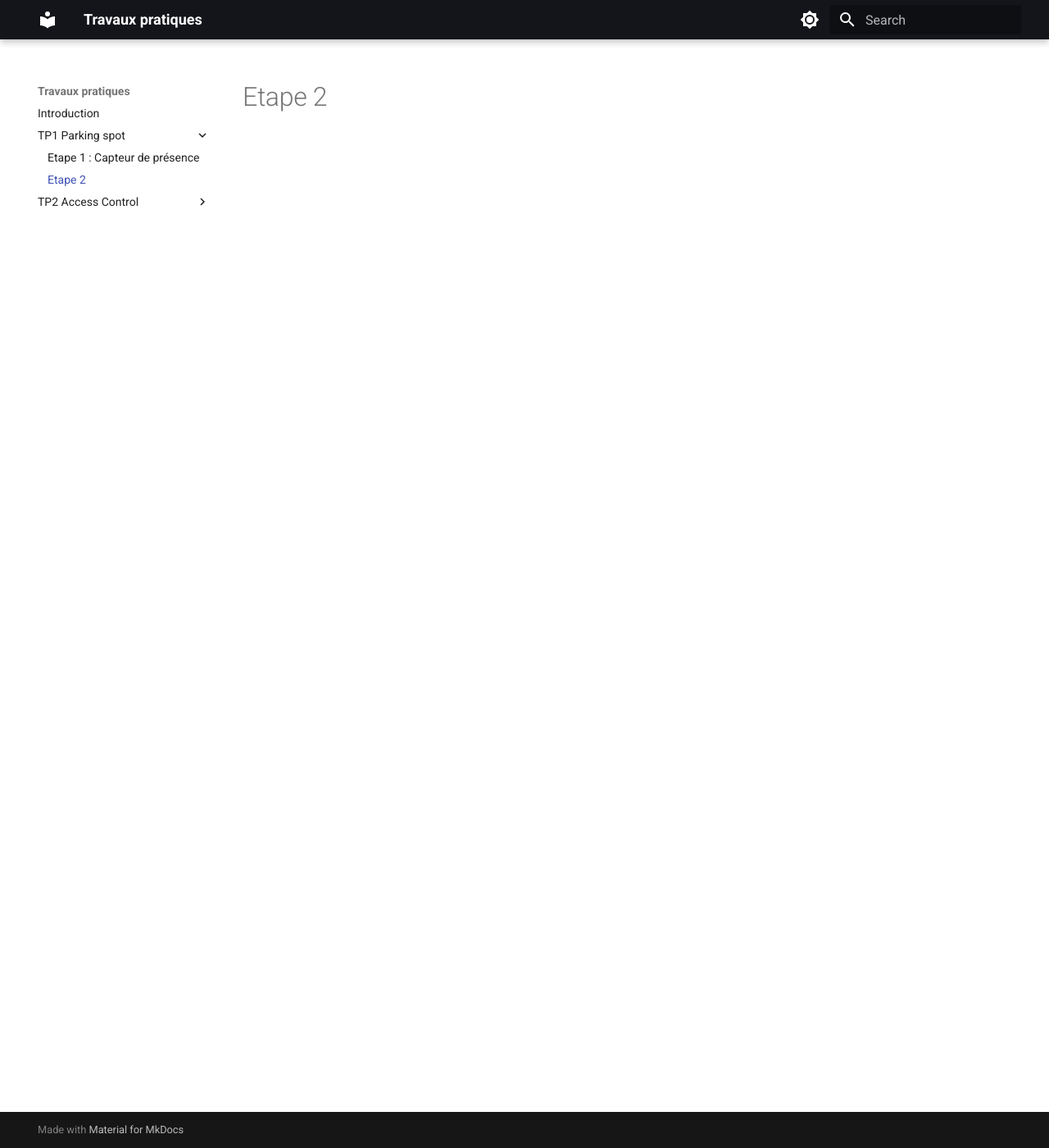
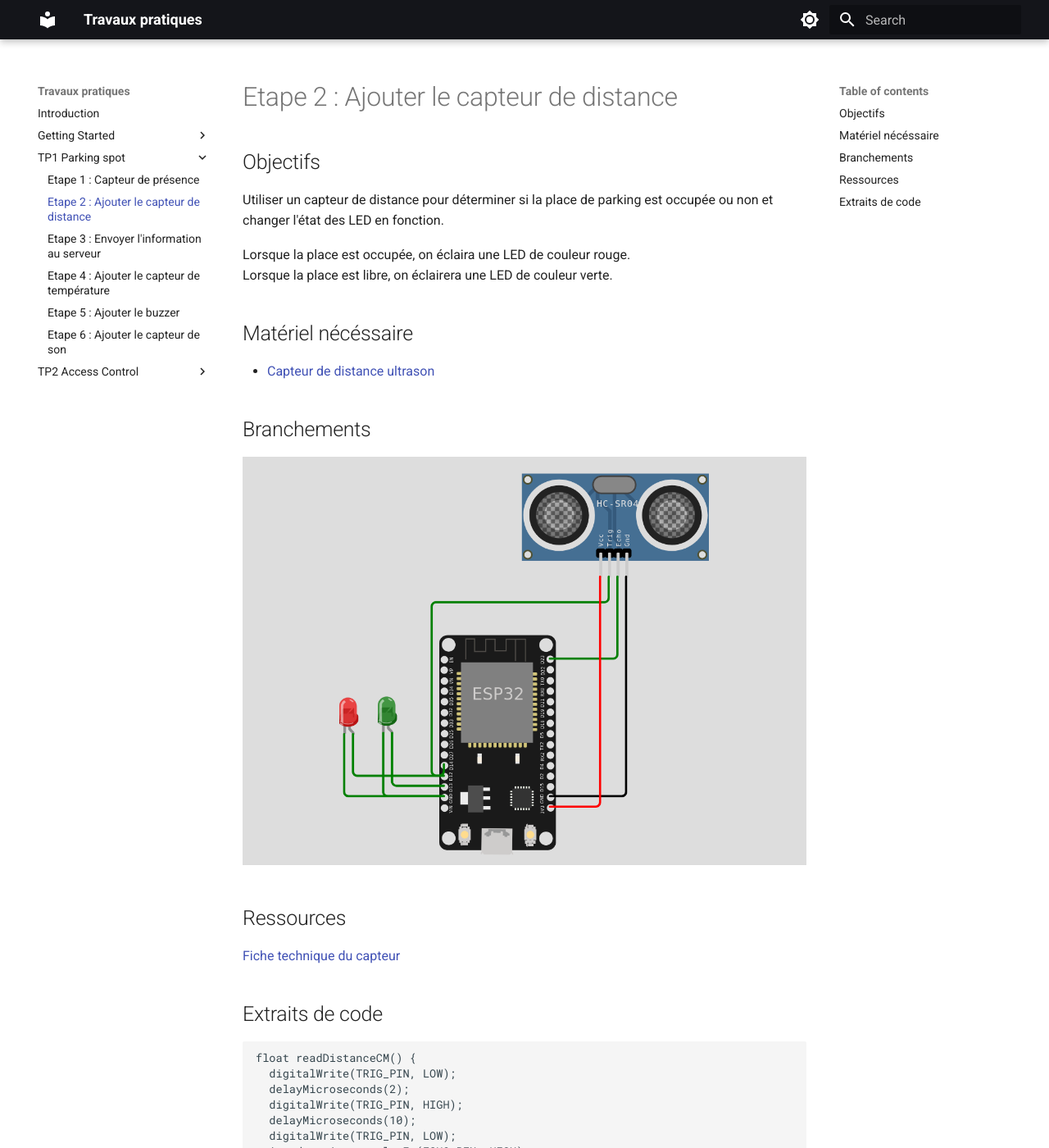
Before and after one commit to JulesAaelio/docs-tp-parking, an MkDocs documentation site: the page built from docs/TP1-Parking-spot/etape-2.md, in a window 1280 px wide and 1400 px high. Shown: the whole window at 82% size. Built offline with MkDocs 1.6.1 and Material for MkDocs 9.7.7, drawn with Linux system fonts in a browser that asks for light colours; some of the changed text lies outside the part shown.

Commit message:
Add steps

````diff
--- a/docs/TP1-Parking-spot/etape-2.md
+++ b/docs/TP1-Parking-spot/etape-2.md
@@ -1 +1,30 @@
-# Etape 2
+# Etape 2 : Ajouter le capteur de distance
+
+## Objectifs
+Utiliser un capteur de distance pour déterminer si la place de parking est occupée ou non et changer l'état des LED en fonction.
+
+Lorsque la place est occupée, on éclaira une LED de couleur rouge.
+Lorsque la place est libre, on éclairera une LED de couleur verte.
+
+## Matériel nécéssaire
+- [Capteur de distance ultrason](https://leony.ydayslyon.fr/consumables/159)
+
+## Branchements
+![branchements](../images/step-2.png)
+
+## Ressources
+[Fiche technique du capteur](https://cdn.sparkfun.com/datasheets/Sensors/Proximity/HCSR04.pdf)
+
+## Extraits de code
+
+```c
+float readDistanceCM() {
+  digitalWrite(TRIG_PIN, LOW);
+  delayMicroseconds(2);
+  digitalWrite(TRIG_PIN, HIGH);
+  delayMicroseconds(10);
+  digitalWrite(TRIG_PIN, LOW);
+  int duration = pulseIn(ECHO_PIN, HIGH);
+  return duration * 0.034 / 2;
+}
+```
--- /dev/null
+++ b/docs/TP1-Parking-spot/etape-5.md
@@ -0,0 +1,11 @@
+# Etape 5 : Ajouter le buzzer
+
+## Objectif
+Lorsque la température dépasse un seuil prédéfini : émettre un son.
+
+## Matériel nécéssaire
+- Buzzer
+
+## Ressources
+
+Pour cette étape, pas d'extrait de code, ni de schéma de branchements fournis.
--- /dev/null
+++ b/docs/TP1-Parking-spot/etape-6.md
@@ -0,0 +1 @@
+# Etape 6 : Ajouter le capteur de son
````
Also changed, not shown: docs/Getting_Started/index.md (added, +4 -0 lines), docs/TP1-Parking-spot/etape-1.md (+33 -0 lines), docs/TP1-Parking-spot/etape-3.md (added, +27 -0 lines), docs/TP1-Parking-spot/etape-4.md (added, +15 -0 lines), docs/images/step-1.png (added), docs/images/step-2.png (added).
